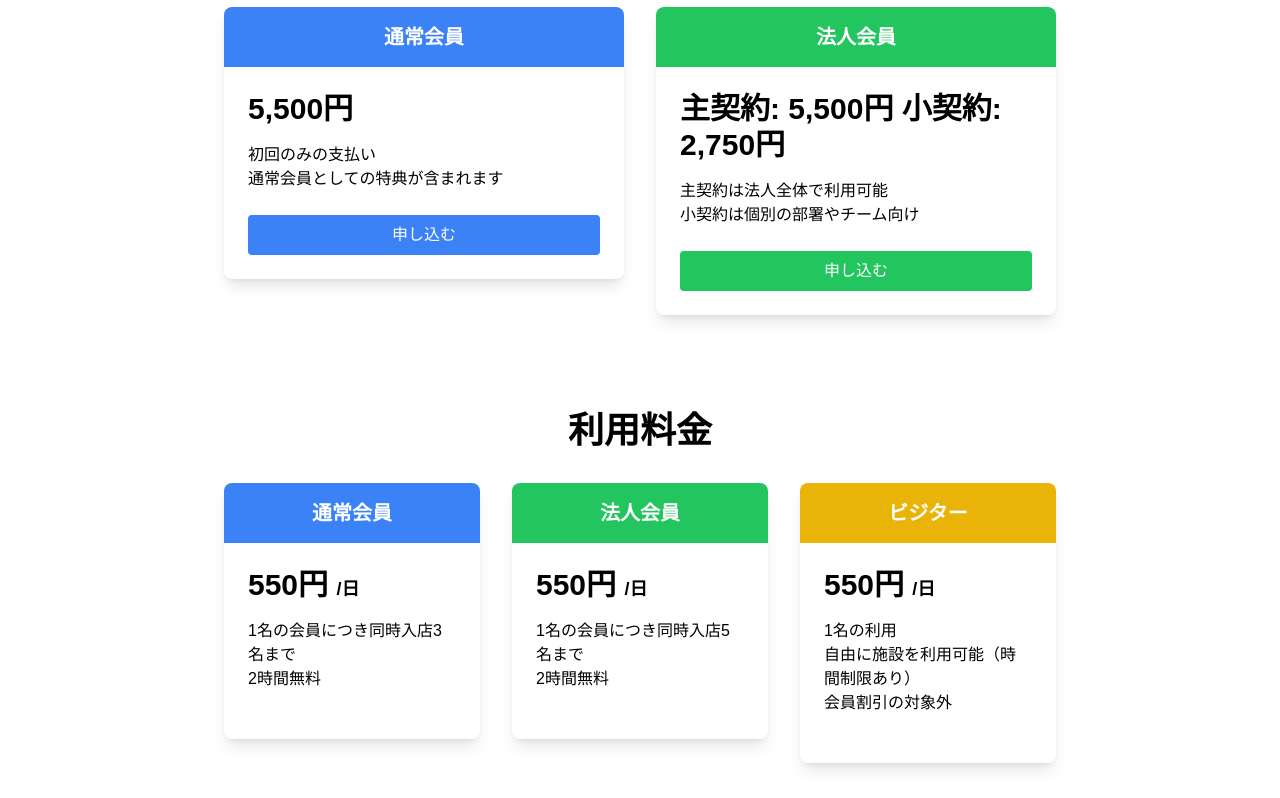
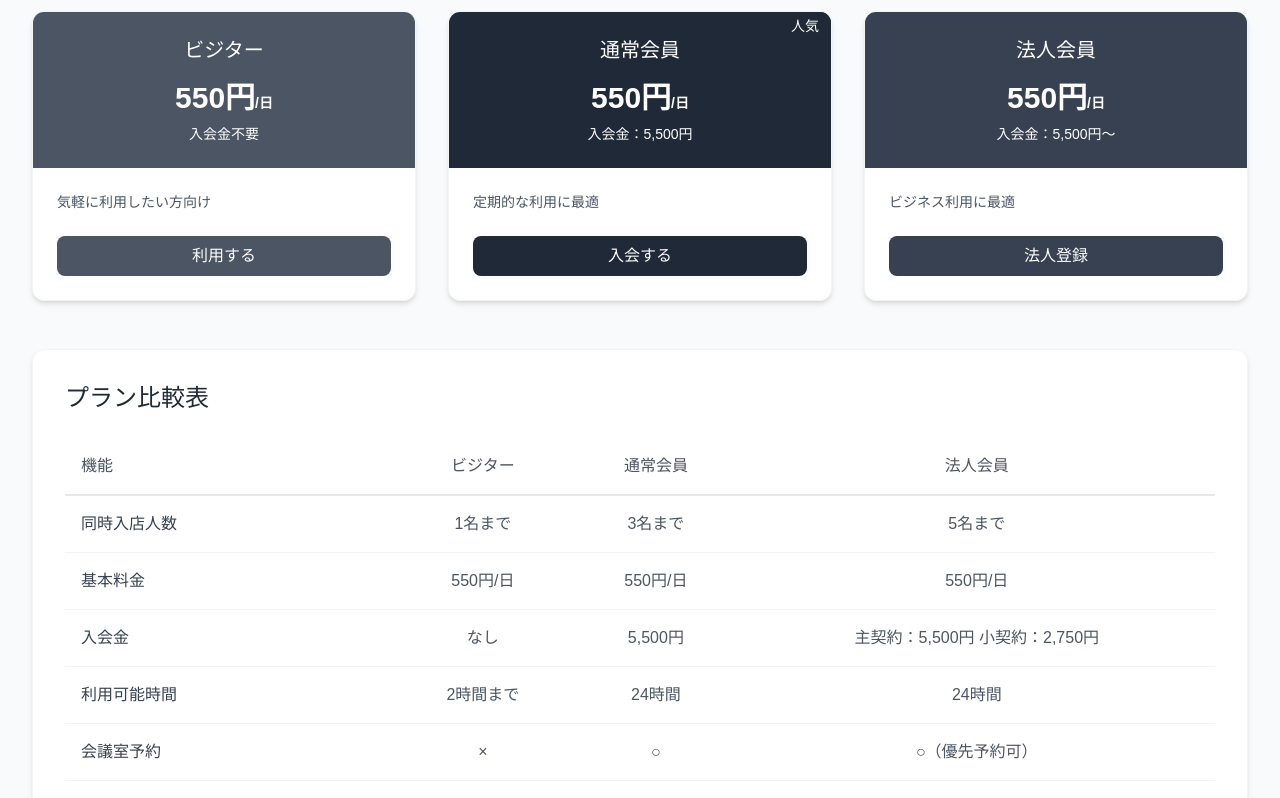
Before and after one commit to bbbyk105/vital, a Next.js app: page / in a window 1280 px wide. Shown: the part 3200-3998 px from the top of the page. Built offline with nearby package versions, Linux system fonts and the light colour scheme.

Commit message:
fee componentの編集

```diff
--- a/components/Fee.tsx
+++ b/components/Fee.tsx
@@ -1,134 +1,220 @@
 "use client"
-import React from "react";
+import React, { useState, useEffect } from "react";
 import { useRouter } from 'next/navigation';
 
 const Fee: React.FC = () => {
   const router = useRouter();
+  const [isMobile, setIsMobile] = useState(false);
+
+  useEffect(() => {
+    const handleResize = () => {
+      setIsMobile(window.innerWidth < 768);
+    };
+
+    handleResize();
+    window.addEventListener('resize', handleResize);
+    return () => window.removeEventListener('resize', handleResize);
+  }, []);
 
   const handleContactRedirect = () => {
     router.push('/contact');
   };
 
+  const features = {
+    同時入店人数: {
+      visitor: '1名まで',
+      regular: '3名まで',
+      corporate: '5名まで',
+    },
+    基本料金: {
+      visitor: '550円/日',
+      regular: '550円/日',
+      corporate: '550円/日',
+    },
+    入会金: {
+      visitor: 'なし',
+      regular: '5,500円',
+      corporate: '主契約：5,500円\n小契約：2,750円',
+    },
+    利用可能時間: {
+      visitor: '2時間まで',
+      regular: '24時間',
+      corporate: '24時間',
+    },
+    会議室予約: {
+      visitor: '×',
+      regular: '○',
+      corporate: '○（優先予約可）',
+    },
+    イベントスペース利用: {
+      visitor: '×',
+      regular: '○',
+      corporate: '○（優先予約可）',
+    },
+    会員特典: {
+      visitor: '×',
+      regular: '○',
+      corporate: '○',
+    },
+    請求書払い: {
+      visitor: '×',
+      regular: '×',
+      corporate: '○',
+    }
+  };
+
   return (
-    <div className="container max-w-[65%] mx-auto py-8 md:py-12 lg:py-24">
-      <section id="fee">
-        <div className="text-center mb-12">
-          <h2 className="font-extrabold text-3xl md:text-6xl mb-1">Fee</h2>
-          <hr className="mx-auto w-24 border-t-2 border-blue-500" />
+    <div className="container mx-auto px-4 sm:px-6 lg:px-8 py-8 md:py-12 lg:py-24 bg-gray-50">
+      <section id="fee" className="max-w-7xl mx-auto">
+        <div className="text-center mb-8 md:mb-16">
+          <h2 className="font-extrabold text-2xl sm:text-3xl md:text-4xl lg:text-6xl mb-2 text-gray-800">
+            Membership Plans
+          </h2>
+          <p className="text-gray-600 mt-4 text-sm sm:text-base">
+            あなたに最適なプランをお選びください
+          </p>
+          <hr className="mx-auto w-16 border-t-2 border-gray-400 mt-6" />
         </div>
-      </section>
 
-      {/* 入会金セクション */}
-      <div className="mb-16">
-        <h3 className="text-2xl md:text-4xl font-semibold text-center mb-8">
-          入会金
-        </h3>
-        <div className="flex flex-wrap -mx-4">
-          {/* 通常会員 入会金 */}
-          <div className="w-full md:w-1/2 lg:w-1/2 px-4 mb-8">
-            <div className="bg-white shadow-lg rounded-lg overflow-hidden">
-              <div className="bg-blue-500 text-white text-center py-4">
-                <h4 className="text-xl font-semibold">通常会員</h4>
+        <div className="grid grid-cols-1 md:grid-cols-2 lg:grid-cols-3 gap-4 sm:gap-6 lg:gap-8 mb-12">
+          {/* ビジター */}
+          <div className="bg-white rounded-xl shadow-md overflow-hidden border border-gray-100 transition-all duration-300 hover:shadow-lg">
+            <div className="bg-gray-600 text-white p-4 sm:p-6 text-center">
+              <h3 className="text-lg sm:text-xl font-medium">ビジター</h3>
+              <p className="text-2xl sm:text-3xl font-bold mt-2 sm:mt-4">
+                550円<span className="text-sm">/日</span>
+              </p>
+              <p className="text-xs sm:text-sm mt-2">入会金不要</p>
             </div>
-              <div className="p-6">
-                <p className="text-3xl font-bold mb-4">5,500円</p>
-                <ul className="mb-6">
-                  <li>初回のみの支払い</li>
-                  <li>通常会員としての特典が含まれます</li>
-                </ul>
+            <div className="p-4 sm:p-6">
+              <p className="text-gray-600 text-xs sm:text-sm mb-4 sm:mb-6">
+                気軽に利用したい方向け
+              </p>
               <button
                 onClick={handleContactRedirect}
-                  className="w-full bg-blue-500 text-white py-2 rounded hover:bg-blue-600"
+                className="w-full bg-gray-600 text-white py-2 rounded-lg hover:bg-gray-700 transition-colors duration-300 text-sm sm:text-base"
               >
-                  申し込む
+                利用する
+              </button>
+            </div>
+          </div>
+
+          {/* 通常会員 */}
+          <div className="bg-white rounded-xl shadow-md overflow-hidden border border-gray-100 transition-all duration-300 hover:shadow-lg relative">
+            <div className="absolute top-0 right-0 bg-gray-800 text-white px-3 py-1 rounded-bl-lg text-xs sm:text-sm">
+              人気
+            </div>
+            <div className="bg-gray-800 text-white p-4 sm:p-6 text-center">
+              <h3 className="text-lg sm:text-xl font-medium">通常会員</h3>
+              <p className="text-2xl sm:text-3xl font-bold mt-2 sm:mt-4">
+                550円<span className="text-sm">/日</span>
+              </p>
+              <p className="text-xs sm:text-sm mt-2">入会金：5,500円</p>
+            </div>
+            <div className="p-4 sm:p-6">
+              <p className="text-gray-600 text-xs sm:text-sm mb-4 sm:mb-6">
+                定期的な利用に最適
+              </p>
+              <button
+                onClick={handleContactRedirect}
+                className="w-full bg-gray-800 text-white py-2 rounded-lg hover:bg-gray-700 transition-colors duration-300 text-sm sm:text-base"
+              >
+                入会する
+              </button>
+            </div>
+          </div>
+
+          {/* 法人会員 */}
+          <div className="bg-white rounded-xl shadow-md overflow-hidden border border-gray-100 transition-all duration-300 hover:shadow-lg">
+            <div className="bg-gray-700 text-white p-4 sm:p-6 text-center">
+              <h3 className="text-lg sm:text-xl font-medium">法人会員</h3>
+              <p className="text-2xl sm:text-3xl font-bold mt-2 sm:mt-4">
+                550円<span className="text-sm">/日</span>
+              </p>
+              <p className="text-xs sm:text-sm mt-2">入会金：5,500円〜</p>
+            </div>
+            <div className="p-4 sm:p-6">
+              <p className="text-gray-600 text-xs sm:text-sm mb-4 sm:mb-6">
+                ビジネス利用に最適
+              </p>
+              <button
+                onClick={handleContactRedirect}
+                className="w-full bg-gray-700 text-white py-2 rounded-lg hover:bg-gray-600 transition-colors duration-300 text-sm sm:text-base"
+              >
+                法人登録
               </button>
             </div>
           </div>
         </div>
-          {/* 法人会員 入会金 */}
-          <div className="w-full md:w-1/2 lg:w-1/2 px-4 mb-8">
-            <div className="bg-white shadow-lg rounded-lg overflow-hidden">
-              <div className="bg-green-500 text-white text-center py-4">
-                <h4 className="text-xl font-semibold">法人会員</h4>
-              </div>
-              <div className="p-6">
-                <p className="text-3xl font-bold mb-4">
-                  主契約: 5,500円 小契約: 2,750円
-                </p>
-                <ul className="mb-6">
-                  <li>主契約は法人全体で利用可能</li>
-                  <li>小契約は個別の部署やチーム向け</li>
-                </ul>
-                <button
-                  onClick={handleContactRedirect}
-                  className="w-full bg-green-500 text-white py-2 rounded hover:bg-green-600"
-                >
-                  申し込む
-                </button>
-              </div>
-            </div>
-          </div>
+
+        {/* 比較表 */}
+        <div className="bg-white rounded-xl shadow-md overflow-hidden border border-gray-100 p-4 sm:p-6 lg:p-8 mt-8 sm:mt-12">
+          <h3 className="text-xl sm:text-2xl font-medium text-gray-800 mb-4 sm:mb-6">
+            プラン比較表
+          </h3>
+          <div className="overflow-x-auto">
+            <table className="w-full min-w-[640px]">
+              <thead>
+                <tr className="border-b-2 border-gray-200">
+                  <th className="text-left py-3 px-2 sm:py-4 sm:px-4 font-medium text-gray-600 text-sm sm:text-base">
+                    機能
+                  </th>
+                  <th className="text-center py-3 px-2 sm:py-4 sm:px-4 font-medium text-gray-600 text-sm sm:text-base">
+                    ビジター
+                  </th>
+                  <th className="text-center py-3 px-2 sm:py-4 sm:px-4 font-medium text-gray-600 text-sm sm:text-base">
+                    通常会員
+                  </th>
+                  <th className="text-center py-3 px-2 sm:py-4 sm:px-4 font-medium text-gray-600 text-sm sm:text-base">
+                    法人会員
+                  </th>
+                </tr>
+              </thead>
+              <tbody>
+                {Object.entries(features).map(([feature, values]) => (
+                  <tr key={feature} className="border-b border-gray-100">
+                    <td className="py-3 px-2 sm:py-4 sm:px-4 text-gray-700 text-sm sm:text-base">
+                      {feature}
+                    </td>
+                    <td className="py-3 px-2 sm:py-4 sm:px-4 text-center text-gray-600 text-sm sm:text-base">
+                      {values.visitor}
+                    </td>
+                    <td className="py-3 px-2 sm:py-4 sm:px-4 text-center text-gray-600 text-sm sm:text-base">
+                      {values.regular}
+                    </td>
+                    <td className="py-3 px-2 sm:py-4 sm:px-4 text-center text-gray-600 text-sm sm:text-base">
+                      {values.corporate}
+                    </td>
+                  </tr>
+                ))}
+              </tbody>
+            </table>
           </div>
         </div>
 
-      {/* 利用料金セクション */}
-      <div>
-        <h3 className="text-2xl md:text-4xl font-semibold text-center mb-8">
-          利用料金
-        </h3>
-        <div className="flex flex-wrap -mx-4">
-          {/* 通常会員 利用料金 */}
-          <div className="w-full md:w-1/3 lg:w-1/3 px-4 mb-8">
-            <div className="bg-white shadow-lg rounded-lg overflow-hidden">
-              <div className="bg-blue-500 text-white text-center py-4">
-                <h4 className="text-xl font-semibold">通常会員</h4>
-              </div>
-              <div className="p-6">
-                <p className="text-3xl font-bold mb-4">
-                  550円 <span className="text-lg">/日</span>
-                </p>
-                <ul className="mb-6">
-                  <li>1名の会員につき同時入店3名まで<br />2時間無料</li>
+        {/* 注意事項 */}
+        <div className="mt-8 sm:mt-12 text-xs sm:text-sm text-gray-600 px-4 sm:px-0">
+          <h4 className="font-medium text-gray-800 mb-2">注意事項：</h4>
+          <ul className="list-disc pl-5 space-y-1">
+            <li>料金は全て税込表示です</li>
+            <li>法人会員の小契約は、主契約に付随する形でのみご契約いただけます</li>
+            <li>会議室・イベントスペースは別途利用料金が発生します</li>
+            <li>営業時間外のご利用は事前申請が必要です</li>
           </ul>
         </div>
+      </section>
+
+      {/* スクロール時の固定ヘッダー（モバイル用） */}
+      {isMobile && (
+        <div className="fixed bottom-0 left-0 right-0 bg-white border-t border-gray-200 p-4 flex justify-around items-center">
+          <button
+            onClick={handleContactRedirect}
+            className="bg-gray-800 text-white px-6 py-2 rounded-lg text-sm"
+          >
+            お問い合わせ
+          </button>
         </div>
-          </div>
-          {/* 法人会員 利用料金 */}
-          <div className="w-full md:w-1/3 lg:w-1/3 px-4 mb-8">
-            <div className="bg-white shadow-lg rounded-lg overflow-hidden">
-              <div className="bg-green-500 text-white text-center py-4">
-                <h4 className="text-xl font-semibold">法人会員</h4>
-              </div>
-              <div className="p-6">
-                <p className="text-3xl font-bold mb-4">
-                  550円 <span className="text-lg">/日</span>
-                </p>
-                <ul className="mb-6">
-                  <li>1名の会員につき同時入店5名まで<br />2時間無料</li>
-                </ul>
-              </div>
-            </div>
-          </div>
-          {/* ビジター 利用料金 */}
-          <div className="w-full md:w-1/3 lg:w-1/3 px-4 mb-8">
-            <div className="bg-white shadow-lg rounded-lg overflow-hidden">
-              <div className="bg-yellow-500 text-white text-center py-4">
-                <h4 className="text-xl font-semibold">ビジター</h4>
-              </div>
-              <div className="p-6">
-                <p className="text-3xl font-bold mb-4">
-                  550円 <span className="text-lg">/日</span>
-                </p>
-                <ul className="mb-6">
-                  <li>1名の利用</li>
-                  <li>自由に施設を利用可能（時間制限あり）</li>
-                  <li>会員割引の対象外</li>
-                </ul>
-              </div>
-            </div>
-          </div>
-        </div>
-      </div>
+      )}
     </div>
   );
 };
```
Lines whose indentation alone changed are shown as unchanged.
